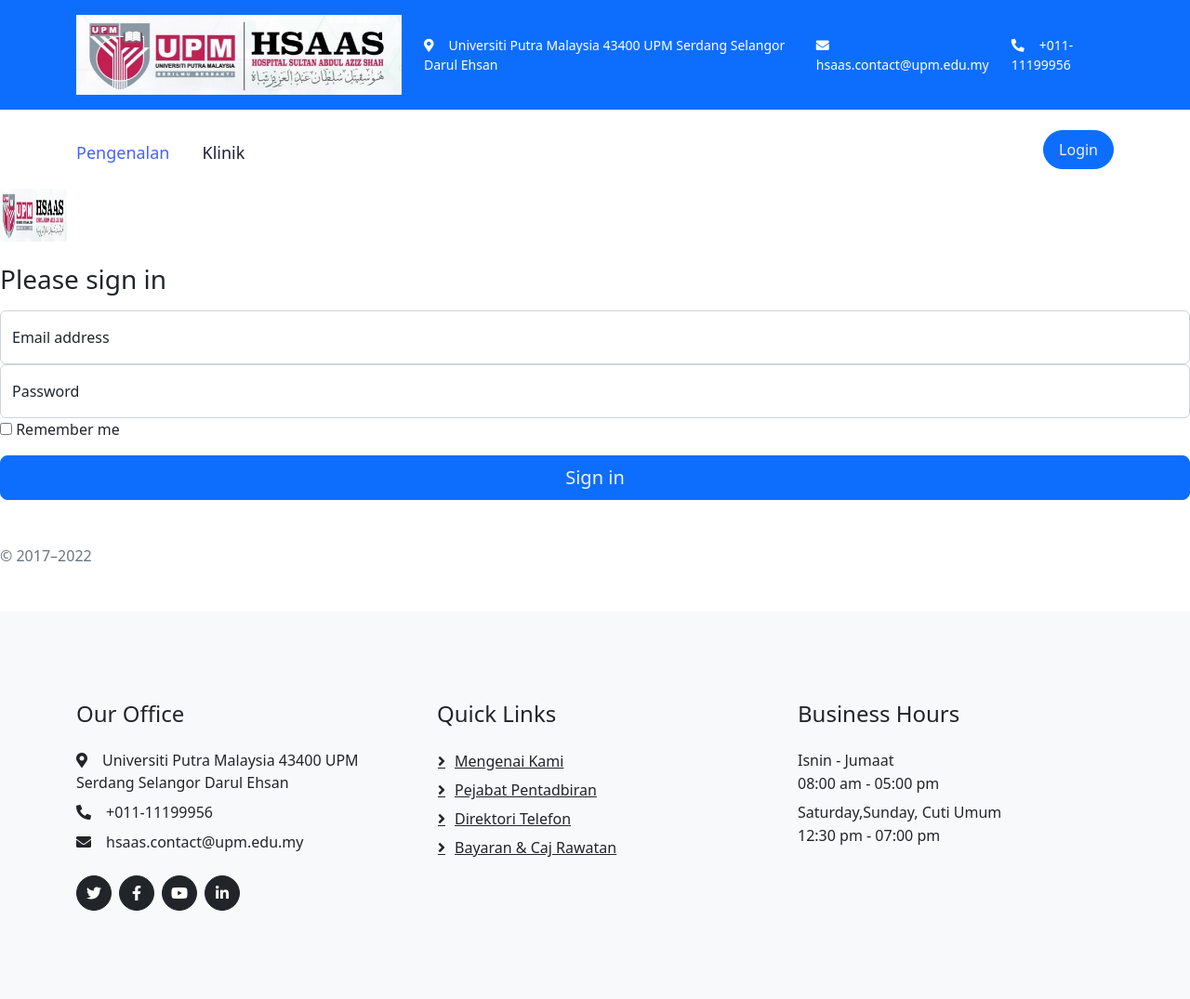
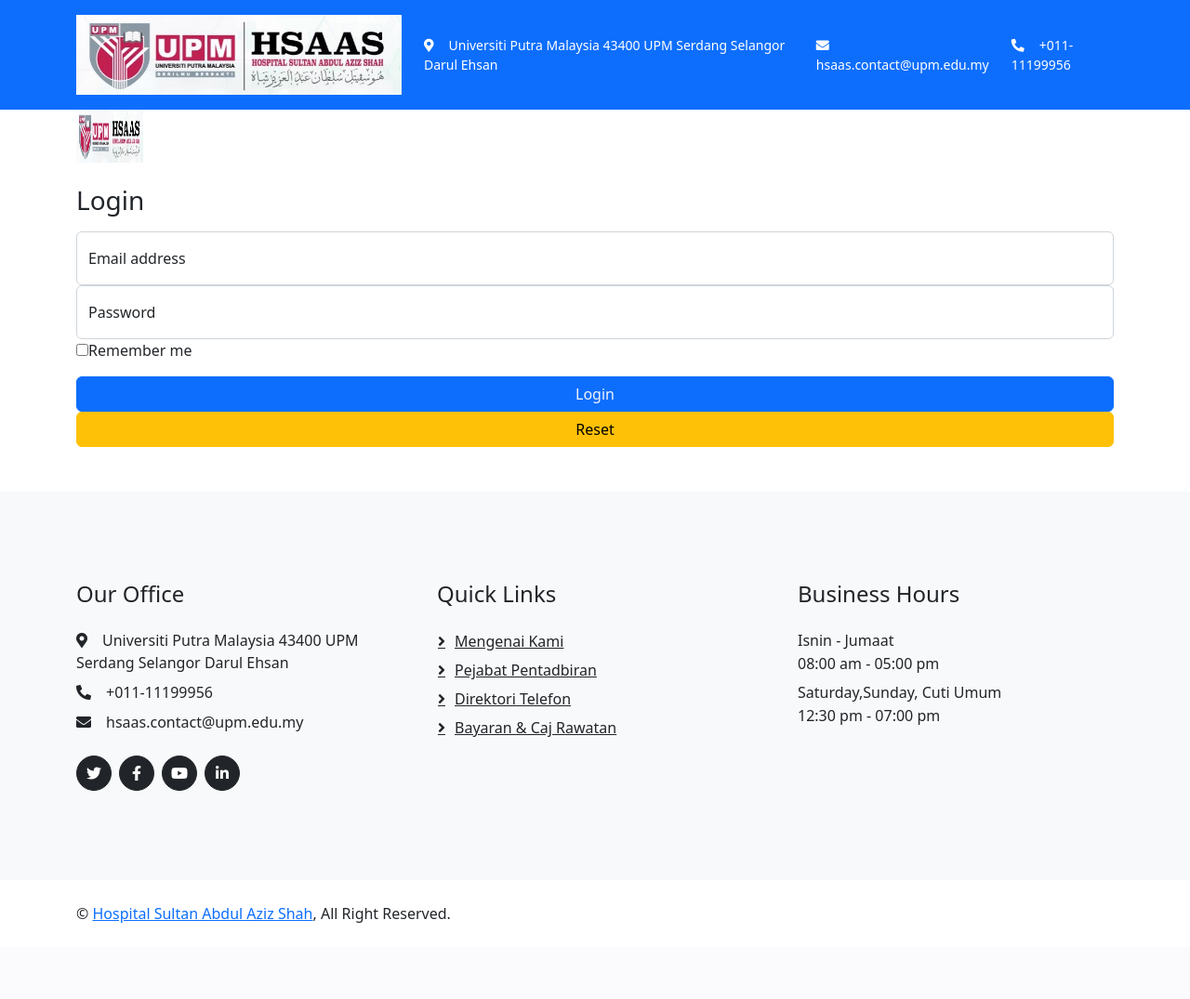
Before and after one commit to jyehahaha/HPUPM, a Django app: page /login in a window 1280 px wide. Shown: the top 1075 px of the page at 93% size. After the commit the page ends 993 px from the top, so only its background shows below. Run offline with Django 3.2, Linux system fonts and the light colour scheme; some libraries are stand-ins or nearby versions.

Commit message:
code commit

```diff
--- a/frontend/templates/frontend/login.html
+++ b/frontend/templates/frontend/login.html
@@ -41,48 +41,11 @@
     </div>
     <!-- Topbar End -->
 
-    <!-- Navbar Start -->
-    <div class="container-fluid bg-white sticky-top">
-        <div class="container mt-2">
-            <nav class="navbar navbar-expand-lg bg-white navbar-light p-lg-0">
-                <a href="index.html" class="navbar-brand d-lg-none">
-                    <h1 class="fw-bold m-0">HSAAS</h1>
-                </a>
-                <button type="button" class="navbar-toggler me-0" data-bs-toggle="collapse"
-                    data-bs-target="#navbarCollapse">
-                    <span class="navbar-toggler-icon"></span>
-                </button>
-                <div class="collapse navbar-collapse" id="navbarCollapse">
-                    <div class="navbar-nav">
-                        <a href="index.html" class="nav-item nav-link active">Pengenalan</a>
-                        <a href="about.html" class="nav-item nav-link">Klinik</a>
-                        {% comment %} <a href="service.html" class="nav-item nav-link">Services</a>
-                        <a href="project.html" class="nav-item nav-link">Projects</a>
-                        <div class="nav-item dropdown">
-                            <a href="#" class="nav-link dropdown-toggle" data-bs-toggle="dropdown">Pages</a>
-                            <div class="dropdown-menu bg-light rounded-0 rounded-bottom m-0">
-                                <a href="feature.html" class="dropdown-item">Features</a>
-                                <a href="team.html" class="dropdown-item">Our Team</a>
-                                <a href="testimonial.html" class="dropdown-item">Testimonial</a>
-                                <a href="quote.html" class="dropdown-item">Quotation</a>
-                                <a href="404.html" class="dropdown-item">404 Page</a>
-                            </div>
-                        </div> {% endcomment %}
-                        {% comment %} <a href="contact.html" class="nav-item nav-link">Contact</a> {% endcomment %}
-                    </div>
-                    <div class="ms-auto d-none d-lg-block mb-2">
-                        <a href="https://forms.gle/ktNDhHnk3J9hj7zv8" class="btn btn-primary rounded-pill py-2 px-3">Login</a>
-                    </div>
-                </div>
-            </nav>
-        </div>
-    </div>
-    <!-- Navbar End -->
-
-    <main class="form-signin w-100 m-auto">
+    <main>
+        <div class="container">
             <form>
-          <img class="mb-4" src="{% static 'frontend/img/UPM.jpeg' %}" alt="" width="72" height="57">
-          <h1 class="h3 mb-3 fw-normal">Please sign in</h1>
+                <img class="mb-4 text-center" src="{% static 'frontend/img/UPM.jpeg' %}" alt="" width="72" height="57">
+                <h1 class="h3 mb-3 fw-normal">Login</h1>
 
                 <div class="form-floating">
                   <input type="email" class="form-control" id="floatingInput" placeholder="name@example.com">
@@ -95,12 +58,16 @@
 
                 <div class="checkbox mb-3">
                   <label>
-              <input type="checkbox" value="remember-me"> Remember me
+                    <input type="checkbox" value="remember-me">Remember me
                   </label>
                 </div>
-          <button class="w-100 btn btn-lg btn-primary" type="submit">Sign in</button>
-          <p class="mt-5 mb-3 text-muted">© 2017–2022</p>
+                <div class="text-center">
+                    <button class="w-100 btn btn-primary" type="submit">Login</button>
+                    <button class="w-100 btn btn-warning" type="submit">Reset</button>
+                </div>
+
             </form>
+        </div>
       </main>
      <!-- Footer Start -->
     <footer>
```
Lines whose indentation alone changed are shown as unchanged.
